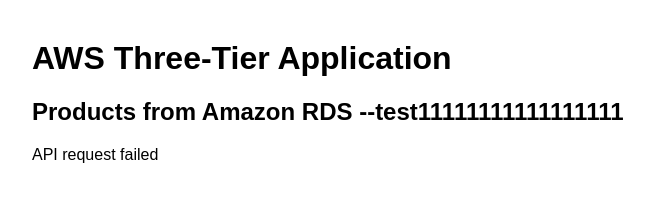
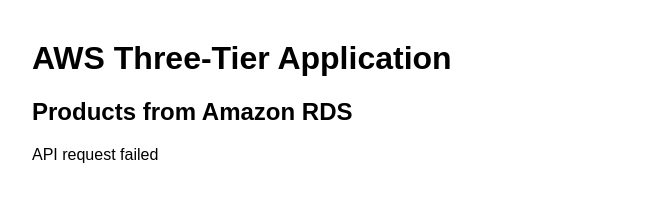
Before and after one commit to sejall0112/three-tier-app, a plain HTML site: page frontend/index.html in a window 1280 px wide. Shown: the whole page, without its empty margins (8-662 px from the left). Drawn offline with Linux system fonts and the light colour scheme; no server answers.

Commit message:
test nlb

```diff
--- a/frontend/index.html
+++ b/frontend/index.html
@@ -9,7 +9,7 @@
 </head>
 <body>
   <h1>AWS Three-Tier Application</h1>
-  <h2>Products from Amazon RDS --test11111111111111111</h2>
+  <h2>Products from Amazon RDS</h2>
   <div id="products">Loading products...</div>
 
   <script>
```
